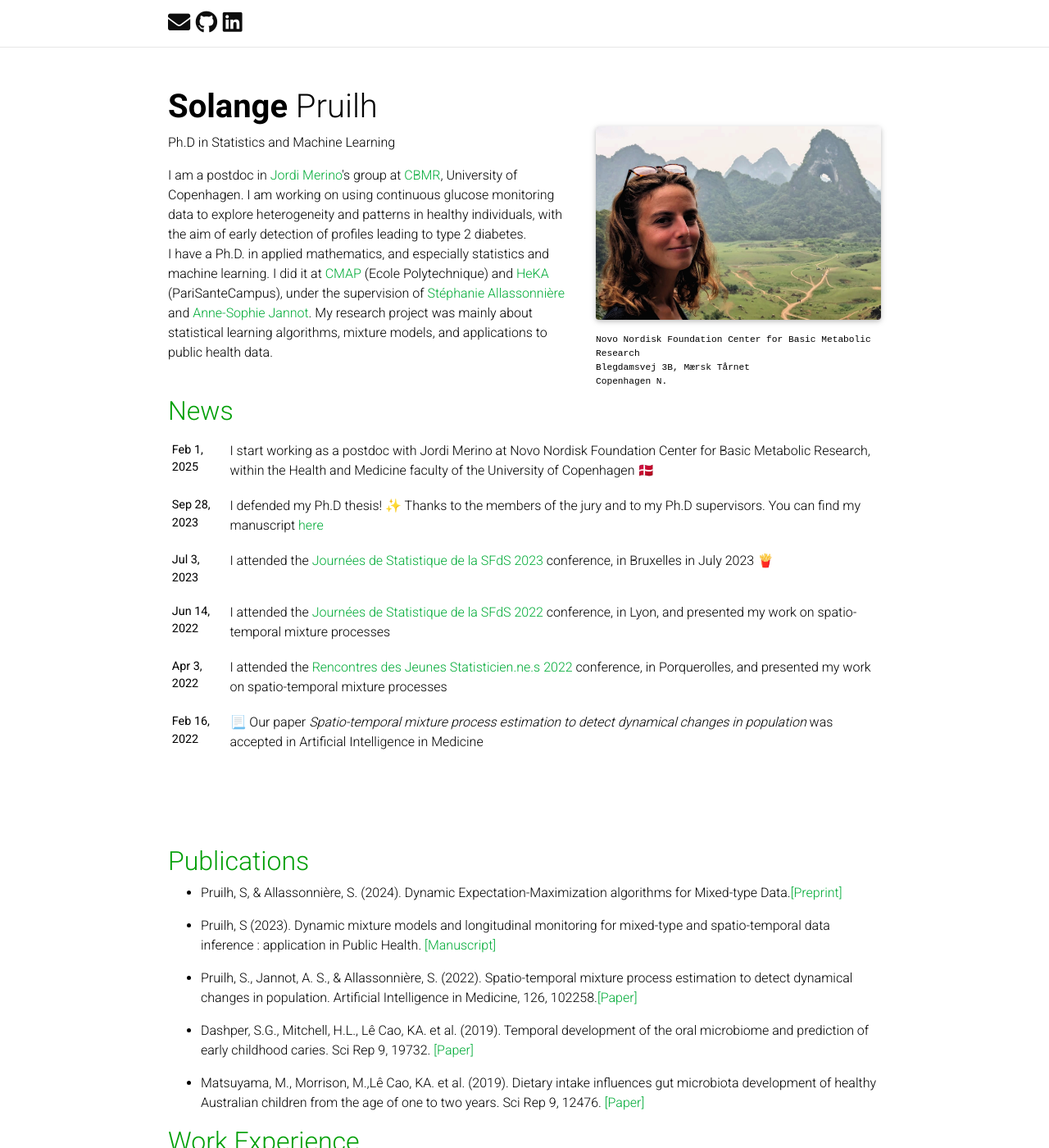
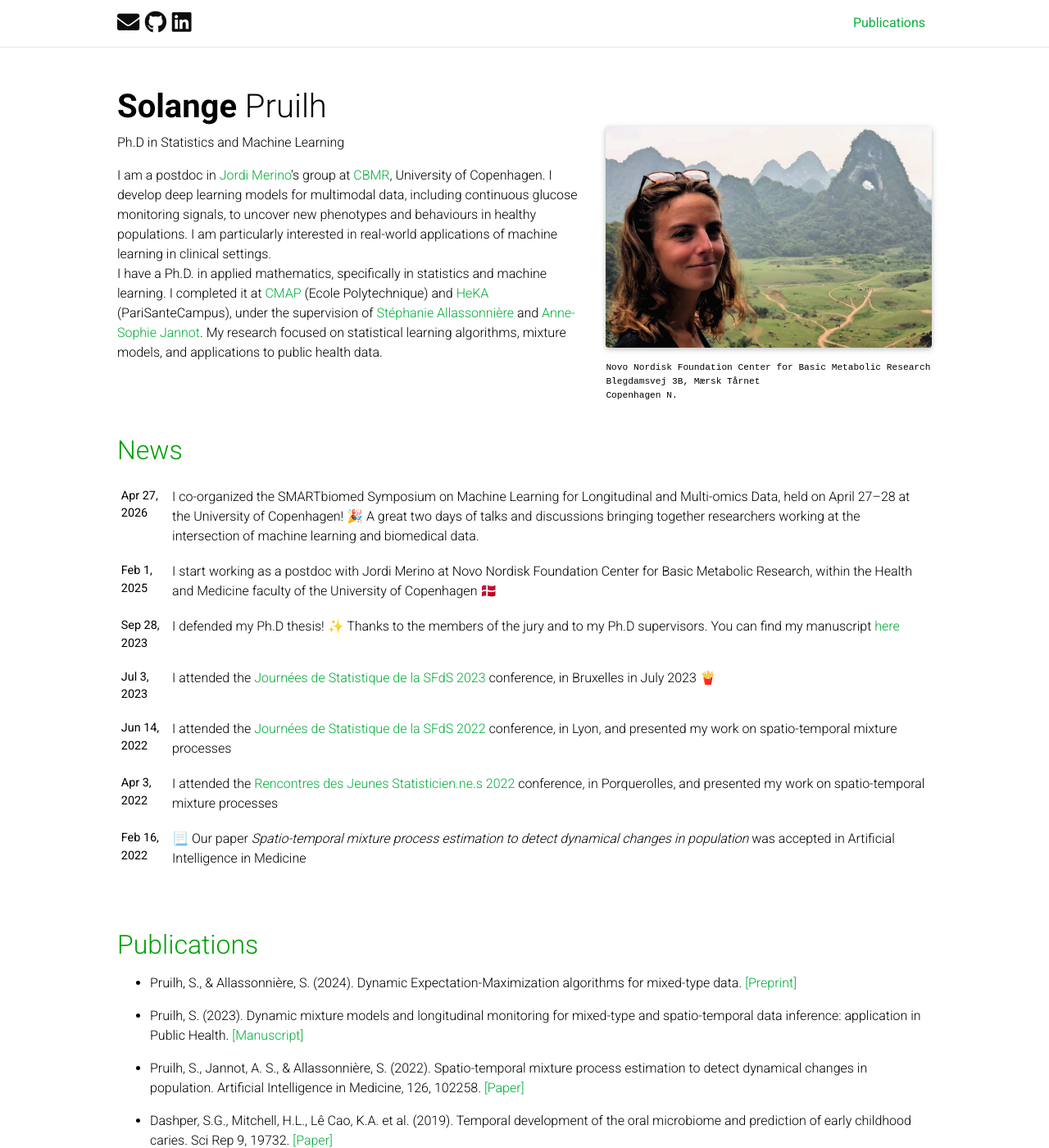
Before and after one commit to SolangeP/SolangeP.github.io, a Jekyll site: the page built from _pages/about.md, in a window 1280 px wide and 1400 px high. Shown: the whole window at 82% size. Built offline with Jekyll 4.4.1, drawn with Linux system fonts in a browser that asks for light colours; full-size pictures stand in for the smaller copies a plugin makes; emoji names are drawn with the system emoji font; comment, search, counter and statistics services are not loaded; a style sheet for code colours, icons or effects is not loaded; our own code applies the rules of GitHub Pages for plain Markdown files; some of the changed text lies outside the part shown.

Commit message:
updated content

```diff
--- a/_config.yml
+++ b/_config.yml
@@ -15,7 +15,8 @@ url: https://solangep.github.io # the base hostname & protocol for your site
 baseurl:  # the subpath of your site, e.g. /blog/
 last_updated: true # set to true if you want to display last updated in the footer
 impressum_path:  # set to path to include impressum link in the footer, use the same path as permalink in a page, helps to conform with EU GDPR
-
+titles_from_headings:
+  enabled: false
 # -----------------------------------------------------------------------------
 # Theme
 # -----------------------------------------------------------------------------
@@ -44,7 +45,7 @@ navbar_fixed: true
 footer_fixed: true
 
 # Dimensions
-max_width: 900px
+max_width: 1024px
 
 # TODO: add layout settings (single page vs. multi-page)
 
--- a/_pages/about.md
+++ b/_pages/about.md
@@ -18,56 +18,55 @@ profile:
 news: true  # includes a list of news items
 selected_papers: false # includes a list of papers marked as "selected={true}"
 social: false  # includes social icons at the bottom of the page
-bio: I am a postdoc in <a href = "https://researchprofiles.ku.dk/en/persons/jordi-merino-ribas"> Jordi Merino</a>'s group at <a href="https://cbmr.ku.dk/"> CBMR</a>, University of Copenhagen. I am working on using continuous glucose monitoring data to explore heterogeneity and patterns in healthy individuals, with the aim of early detection of profiles leading to type 2 diabetes.<br> I have a Ph.D. in applied mathematics, and especially statistics and machine learning. I did it at <a href="https://portail.polytechnique.edu/cmap/en/">  CMAP</a> (Ecole Polytechnique) and <a href="https://team.inria.fr/heka/">  HeKA</a> (PariSanteCampus), under the supervision of <a href = "https://sites.google.com/site/stephanieallassonniere/">  Stéphanie Allassonnière</a> and <a href="https://www.linkedin.com/in/anne-sophie-jannot-a2286ba1/"> Anne-Sophie Jannot</a>. My research project was mainly about statistical learning algorithms, mixture models, and applications to public health data.
+meta-description: "Postdoc at CBMR, University of Copenhagen — statistics, deep learning, and continuous glucose monitoring for early diabetes detection."
+bio: I am a postdoc in <a href="https://researchprofiles.ku.dk/en/persons/jordi-merino-ribas">Jordi Merino</a>'s group at <a href="https://cbmr.ku.dk/">CBMR</a>, University of Copenhagen. I develop deep learning models for multimodal data, including continuous glucose monitoring signals, to uncover new phenotypes and behaviours in healthy populations. I am particularly interested in real-world applications of machine learning in clinical settings.<br> I have a Ph.D. in applied mathematics, specifically in statistics and machine learning. I completed it at <a href="https://portail.polytechnique.edu/cmap/en/">CMAP</a> (Ecole Polytechnique) and <a href="https://team.inria.fr/heka/">HeKA</a> (PariSanteCampus), under the supervision of <a href="https://sites.google.com/site/stephanieallassonniere/">Stéphanie Allassonnière</a> and <a href="https://www.linkedin.com/in/anne-sophie-jannot-a2286ba1/">Anne-Sophie Jannot</a>. My research focused on statistical learning algorithms, mixture models, and applications to public health data.
 ---
-<br>
-<br>
-<br>
+## Publications
+- Pruilh, S., & Allassonnière, S. (2024). Dynamic Expectation-Maximization algorithms for mixed-type data. [[Preprint]](https://hal.science/hal-04510689)
 
-## Publications
-- Pruilh, S, & Allassonnière, S. (2024). Dynamic Expectation-Maximization algorithms for Mixed-type Data.[[Preprint]](https://hal.science/hal-04510689)
+- Pruilh, S. (2023). Dynamic mixture models and longitudinal monitoring for mixed-type and spatio-temporal data inference: application in Public Health. [[Manuscript]](http://solangep.github.io/assets/pdf/manuscrit_Pruilh.pdf)
 
-- Pruilh, S (2023). Dynamic mixture models and longitudinal monitoring for mixed-type and spatio-temporal data inference : application in Public Health. [[Manuscript]](http://solangep.github.io/assets/pdf/manuscrit_Pruilh.pdf)
+- Pruilh, S., Jannot, A. S., & Allassonnière, S. (2022). Spatio-temporal mixture process estimation to detect dynamical changes in population. Artificial Intelligence in Medicine, 126, 102258. [[Paper]](https://doi.org/10.1016/j.artmed.2022.102258)
 
-- Pruilh, S., Jannot, A. S., & Allassonnière, S. (2022). Spatio-temporal mixture process estimation to detect dynamical changes in population. Artificial Intelligence in Medicine, 126, 102258.[[Paper]](https://doi.org/10.1016/j.artmed.2022.102258)
+- Dashper, S.G., Mitchell, H.L., Lê Cao, K.A. et al. (2019). Temporal development of the oral microbiome and prediction of early childhood caries. Sci Rep 9, 19732. [[Paper]](https://doi.org/10.1038/s41598-019-56233-0)
 
-- Dashper, S.G., Mitchell, H.L., Lê Cao, KA. et al. (2019). Temporal development of the oral microbiome and prediction of early childhood caries. Sci Rep 9, 19732. [[Paper]](https://doi.org/10.1038/s41598-019-56233-0)
-
-- Matsuyama, M., Morrison, M.,Lê Cao, KA. et al. (2019). Dietary intake influences gut microbiota development of healthy Australian children from the age of one to two years. Sci Rep 9, 12476. [[Paper]](https://doi.org/10.1038/s41598-019-48658-4)
+- Matsuyama, M., Morrison, M., Lê Cao, K.A. et al. (2019). Dietary intake influences gut microbiota development of healthy Australian children from the age of one to two years. Sci Rep 9, 12476. [[Paper]](https://doi.org/10.1038/s41598-019-48658-4)
 
 
 
 ## Work Experience
-- **2019-2023**: Ph.D. student at CMAP, Ecole polytechnique and HeKA team, INRIA/INSERM
-- **April-August 2019**: Statistics research intern at CMAP and HeKA team
-- **February-July 2018**: Data scientist intern at Wavestone company, in Machine Learning & Data lab
-- **July-September 2017**: Statistics research intern with [Kim-Anh Lê Cao](https://lecao-lab.science.unimelb.edu.au/) at Melbourne Integrative Genomics, University of Melbourne.
+- **2025–ongoing**: SMARTbiomed fellow and postdoc at CBMR, University of Copenhagen, Denmark
+- **2019–2023**: Ph.D. student at CMAP, Ecole Polytechnique and HeKA team, INRIA/INSERM, France
+- **April–August 2019**: Statistics research intern at CMAP and HeKA team, France
+- **February–July 2018**: Data science intern at Wavestone, in the Machine Learning & Data Lab, Paris, France
+- **July–September 2017**: Statistics research intern with [Kim-Anh Lê Cao](https://lecao-lab.science.unimelb.edu.au/) at Melbourne Integrative Genomics, University of Melbourne, Australia
 
 
 
 ## Education
+- **2019–2023**: Ph.D. at CMAP, Ecole Polytechnique and HeKA team, INRIA/INSERM
+- **2018–2019**: MSc at ENS Paris-Saclay, M2 MVA
+- **2013–2018**: Engineering degree in applied mathematics at INSA Toulouse — Major in statistics and data science
 
-- **2019-2023**: Ph.D. at CMAP, Ecole polytechnique and HeKA team, INRIA/INSERM
-- **2018-2019**: MSc. at ENS Paris-Saclay, M2 MVA
-- **2013-2018**: Engineering degree in applied mathematics at INSA Toulouse - Major in statistics and data science
+## Service & Leadership
+- Co-organized the [SMARTbiomed Symposium on Machine Learning for Longitudinal and Multi-omics Data](https://eventsignup.ku.dk/smartbiomedsymposiumonlongitudinaldataandmultiomics/conference), hosted at KU, Copenhagen
+- Co-organized the [1st edition of National Seminar for Young French Applied Mathematicians](https://cjc-ma2021.github.io/) (CJC-MA) in October 2021
+- Former member of Commission Développement Durable at CMAP
+- Former member of Commission Vie de Laboratoire at CMAP
+- Vice President of INSA Toulouse's junior company during my engineering studies
+
 
 
 ## Teaching
 
-##### 2021-2022
-- Registration and Segmentation (MAA308 and MAA309, École polytechnique, 3rd year Bachelor)
+##### 2021–2022
+- Registration and Segmentation (MAA308 and MAA309, École Polytechnique, 3rd-year Bachelor)
 - Supervised a Bachelor thesis on Variational Auto-Encoders
 
-##### 2020-2021
-- Registration and Segmentation (MAA308 and MAA309, École polytechnique, 3rd year Bachelor)
-- Regression (MAP535, Ecole polytechnique, Data Science Master with HEC)
+##### 2020–2021
+- Registration and Segmentation (MAA308 and MAA309, École Polytechnique, 3rd-year Bachelor)
+- Regression (MAP535, Ecole Polytechnique, Data Science Master with HEC)
 
-##### 2019-2020
-- Registration and Segmentation (MAA308 and MAA309, École polytechnique, 3rd year Bachelor)
+##### 2019–2020
+- Registration and Segmentation (MAA308 and MAA309, École Polytechnique, 3rd-year Bachelor)
 - Assistant to evaluate PSC projects
-
-## Miscellaneous
-- Co-organized the [1st edition of National Seminar for Young French Applied Mathematicians](https://cjc-ma2021.github.io/) (CJC-MA) in October 2021! See [here](https://cjc-ma2024.sciencesconf.org/) for the next edition at ENS Lyon in October 2024
-- Former member of Commission Développement Durable at CMAP
-- Former member of Commission Vie de laboratoire at CMAP
-- Vice President of INSA Toulouse's junior company during my engineer studies
--- a/_sass/_layout.scss
+++ b/_sass/_layout.scss
@@ -26,6 +26,20 @@ body.sticky-bottom-footer {
   max-width: $max-content-width;
 }
 
+// Spacing between content sections (Publications, Work Experience, ...)
+.post article {
+  h2 {
+    margin-top: 3rem;
+    margin-bottom: 1rem;
+  }
+  h3, h4, h5 {
+    margin-top: 1.75rem;
+  }
+  ul li {
+    margin-bottom: 0.4rem;
+  }
+}
+
 // Profile
 .profile {
   img {
```
Also changed, not shown: _news/announcement_7.md (added, +7 -0 lines), 1 other file.
